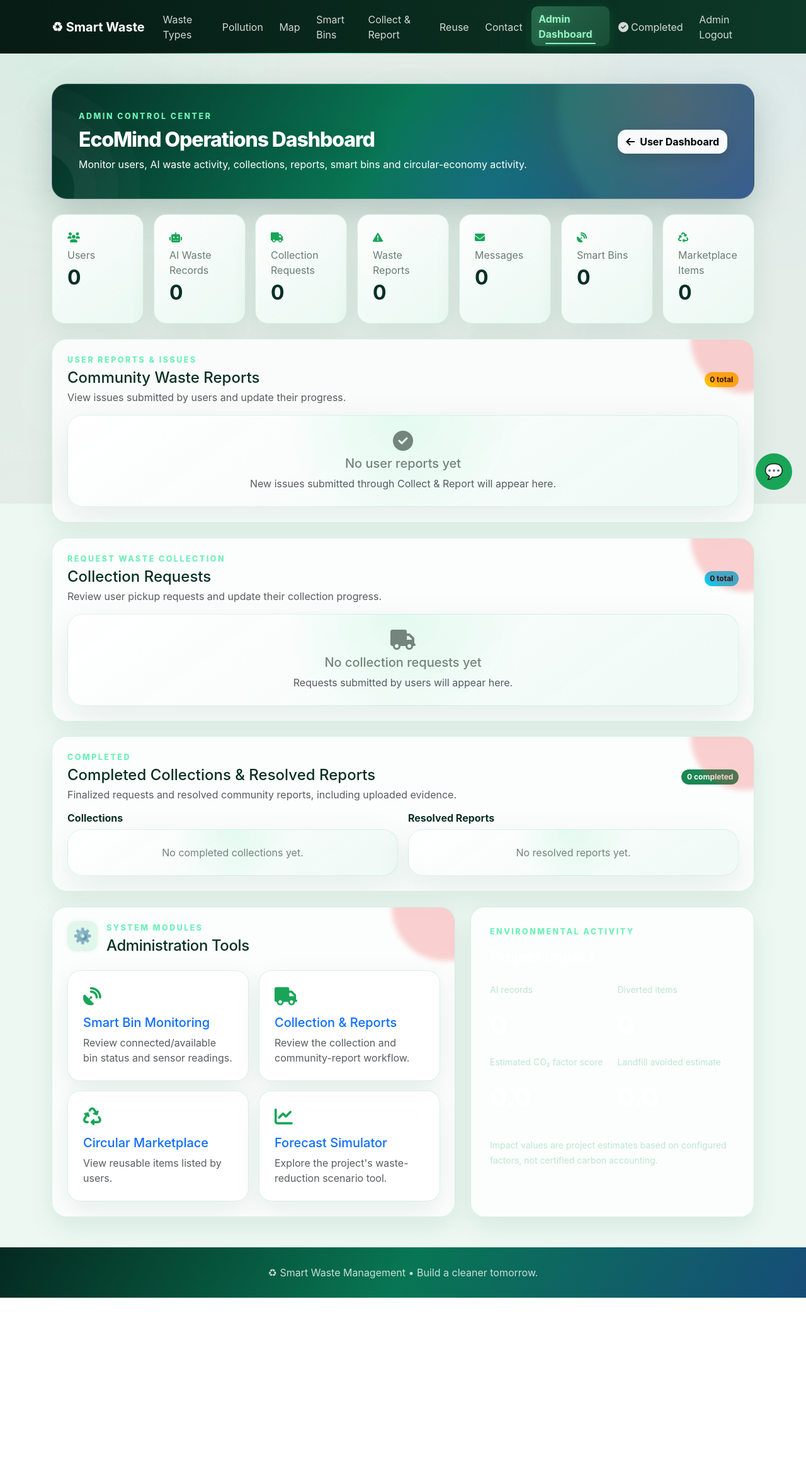
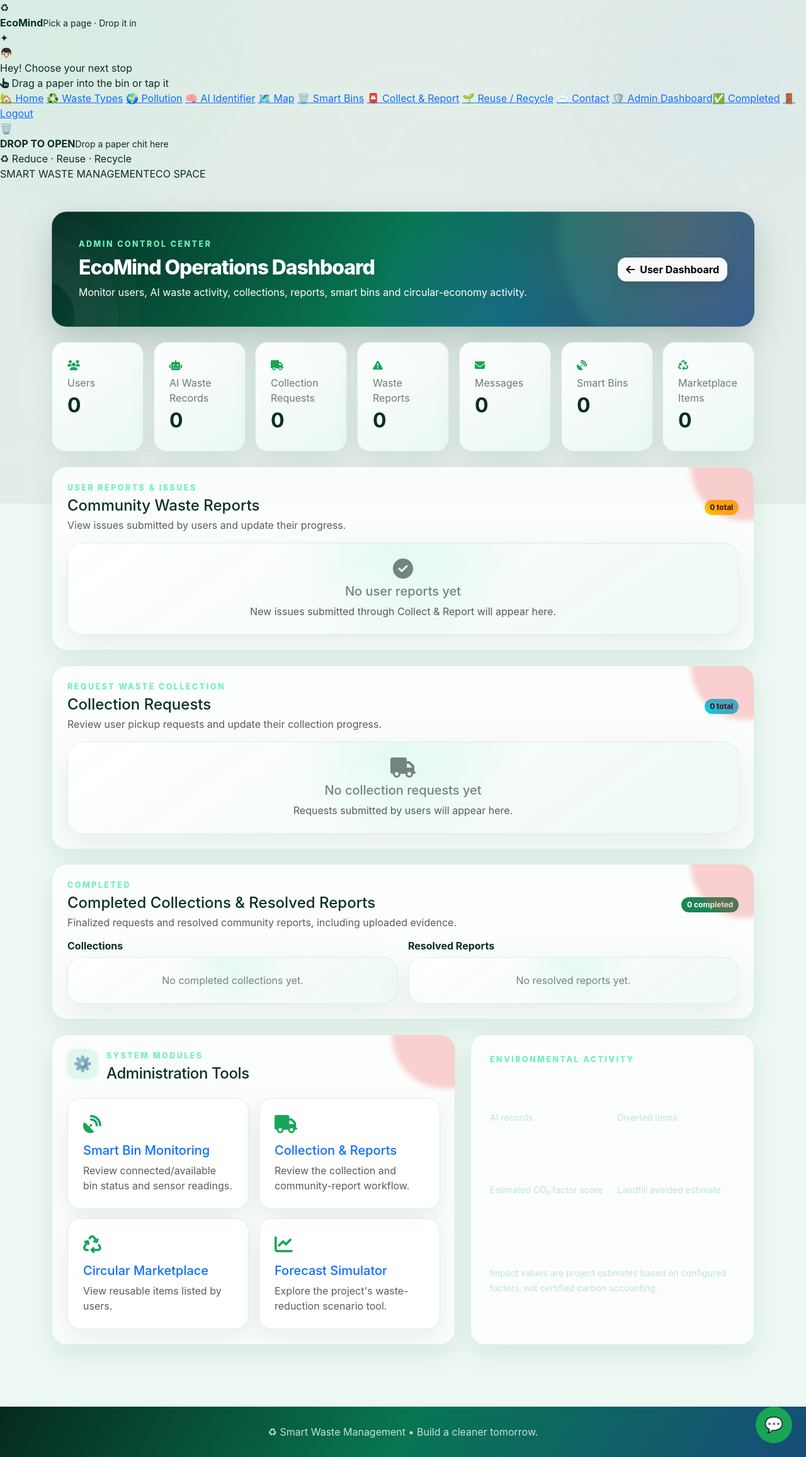
Before and after one commit to Joshna0307/smart-waste-management, a Flask app: page /admin in a window 1280 px wide. Shown: the whole page at 63% size. Before the commit the page ends 2061 px from the top, so only its background shows below. Run offline with Flask 3, Linux system fonts and the light colour scheme; the visitor is signed in with stand-in values (Sample User, id 1).

Commit message:
Add two-column paper-chit navigation experience

```diff
--- a/templates/base.html
+++ b/templates/base.html
@@ -1 +1,63 @@
-<!doctype html><html><head><meta charset="utf-8"><meta name="viewport" content="width=device-width,initial-scale=1"><title>{% block title %}Smart Waste{% endblock %}</title><link href="https://cdn.jsdelivr.net/npm/bootstrap@5.3.3/dist/css/bootstrap.min.css" rel="stylesheet"><link href="https://cdnjs.cloudflare.com/ajax/libs/font-awesome/6.5.2/css/all.min.css" rel="stylesheet"><link rel="stylesheet" href="{{url_for('static',filename='css/style.css')}}">{% block head %}{% endblock %}</head><body class="page-{{ request.endpoint|default("home")|replace("_","-") }}">{% include 'components/navbar.html' %}{% with messages=get_flashed_messages(with_categories=true) %}{% for cat,msg in messages %}<div class="alert alert-{{cat}} m-3">{{msg}}</div>{% endfor %}{% endwith %}{% block content %}{% endblock %}{% include 'components/chatbot.html' %}<footer>♻ Smart Waste Management • Build a cleaner tomorrow.</footer><script src="https://cdn.jsdelivr.net/npm/bootstrap@5.3.3/dist/js/bootstrap.bundle.min.js"></script><script src="{{url_for('static',filename='js/main.js')}}"></script>{% block scripts %}{% endblock %}</body></html>
+<!doctype html>
+<html lang="en">
+<head>
+<meta charset="utf-8"><meta name="viewport" content="width=device-width,initial-scale=1">
+<title>{% block title %}Smart Waste{% endblock %}</title>
+<link href="https://cdn.jsdelivr.net/npm/bootstrap@5.3.3/dist/css/bootstrap.min.css" rel="stylesheet">
+<link href="https://cdnjs.cloudflare.com/ajax/libs/font-awesome/6.5.2/css/all.min.css" rel="stylesheet">
+<link rel="stylesheet" href="{{url_for('static',filename='css/style.css')}}">{% block head %}{% endblock %}
+</head>
+<body class="page-{{ request.endpoint|default('home')|replace('_','-') }}">
+<div class="eco-workspace">
+  <aside class="eco-picker" aria-label="Paper chit page navigation">
+    <div class="picker-brand"><span class="picker-logo">♻</span><div><strong>EcoMind</strong><small>Pick a page · Drop it in</small></div></div>
+    <div class="picker-boy-stage" aria-hidden="true"><div class="picker-spark spark-one">✦</div><div class="picker-boy">👦🏻</div><div class="picker-boy-caption">Hey! Choose your next stop</div></div>
+    <div class="paper-instructions"><i class="fa-solid fa-hand-pointer"></i> Drag a paper into the bin or tap it</div>
+    <div class="paper-stack" id="paperStack">
+      <a class="paper-chit paper-mint" draggable="true" data-url="{{url_for('index')}}" href="{{url_for('index')}}"><span>🏡</span> Home</a>
+      {% if current_user and not session.get('is_admin') %}<a class="paper-chit paper-blue" draggable="true" data-url="{{url_for('dashboard')}}" href="{{url_for('dashboard')}}"><span>📊</span> Dashboard</a><a class="paper-chit paper-purple" draggable="true" data-url="{{url_for('eco_hub')}}" href="{{url_for('eco_hub')}}"><span>🤖</span> EcoMind AI</a>{% endif %}
+      <a class="paper-chit paper-lime" draggable="true" data-url="{{url_for('waste_types')}}" href="{{url_for('waste_types')}}"><span>♻️</span> Waste Types</a>
+      <a class="paper-chit paper-orange" draggable="true" data-url="{{url_for('pollution')}}" href="{{url_for('pollution')}}"><span>🌍</span> Pollution</a>
+      <a class="paper-chit paper-blue" draggable="true" data-url="{{url_for('ai_identifier')}}" href="{{url_for('ai_identifier')}}"><span>🧠</span> AI Identifier</a>
+      <a class="paper-chit paper-cyan" draggable="true" data-url="{{url_for('disposal_map')}}" href="{{url_for('disposal_map')}}"><span>🗺️</span> Map</a>
+      <a class="paper-chit paper-teal" draggable="true" data-url="{{url_for('smart_bins')}}" href="{{url_for('smart_bins')}}"><span>🗑️</span> Smart Bins</a>
+      <a class="paper-chit paper-pink" draggable="true" data-url="{{url_for('collect_report')}}" href="{{url_for('collect_report')}}"><span>📮</span> Collect & Report</a>
+      <a class="paper-chit paper-lime" draggable="true" data-url="{{url_for('recycle')}}" href="{{url_for('recycle')}}"><span>🌱</span> Reuse / Recycle</a>
+      {% if current_user %}<a class="paper-chit paper-purple" draggable="true" data-url="{{url_for('marketplace')}}" href="{{url_for('marketplace')}}"><span>🛍️</span> Marketplace</a><a class="paper-chit paper-blue" draggable="true" data-url="{{url_for('notifications')}}" href="{{url_for('notifications')}}"><span>🔔</span> Notifications</a><a class="paper-chit paper-teal" draggable="true" data-url="{{url_for('profile')}}" href="{{url_for('profile')}}"><span>👤</span> Profile</a>{% endif %}
+      <a class="paper-chit paper-orange" draggable="true" data-url="{{url_for('contact')}}" href="{{url_for('contact')}}"><span>✉️</span> Contact</a>
+      {% if session.get('is_admin') %}<a class="paper-chit paper-pink" draggable="true" data-url="{{url_for('admin')}}" href="{{url_for('admin')}}"><span>🛡️</span> Admin Dashboard</a><a class="paper-chit paper-mint" draggable="true" data-url="{{url_for('admin')}}#completed" href="{{url_for('admin')}}#completed"><span>✅</span> Completed</a>{% endif %}
+      {% if current_user or session.get('is_admin') %}<a class="paper-chit paper-gray" draggable="true" data-url="{{url_for('logout')}}" href="{{url_for('logout')}}"><span>🚪</span> Logout</a>{% else %}<a class="paper-chit paper-blue" draggable="true" data-url="{{url_for('login')}}" href="{{url_for('login')}}"><span>🔑</span> User Login</a><a class="paper-chit paper-pink" draggable="true" data-url="{{url_for('admin_login')}}" href="{{url_for('admin_login')}}"><span>🛡️</span> Admin Login</a>{% endif %}
+    </div>
+    <div class="bin-dropzone" id="binDropzone" tabindex="0" role="button" aria-label="Drop a page paper into the dustbin to open it">
+      <div class="bin-glow"></div><div class="dustbin-lid"></div><div class="dustbin-icon">🗑️</div><strong>DROP TO OPEN</strong><small>Drop a paper chit here</small>
+    </div>
+    <div class="picker-footer">♻ Reduce · Reuse · Recycle</div>
+  </aside>
+  <main class="eco-main" id="mainContent">
+    <div class="eco-main-top"><span class="live-dot"></span><span>SMART WASTE MANAGEMENT</span><span class="main-top-tag">ECO SPACE</span></div>
+    {% with messages=get_flashed_messages(with_categories=true) %}{% for cat,msg in messages %}<div class="alert alert-{{cat}} m-3">{{msg}}</div>{% endfor %}{% endwith %}
+    {% block content %}{% endblock %}
+    {% include 'components/chatbot.html' %}
+    <footer>♻ Smart Waste Management • Build a cleaner tomorrow.</footer>
+  </main>
+</div>
+<script src="https://cdn.jsdelivr.net/npm/bootstrap@5.3.3/dist/js/bootstrap.bundle.min.js"></script>
+<script src="{{url_for('static',filename='js/main.js')}}"></script>
+<script>
+(()=> {
+ const stack=document.getElementById('paperStack'), bin=document.getElementById('binDropzone');
+ if(!stack||!bin)return;
+ let selectedUrl='';
+ stack.querySelectorAll('.paper-chit').forEach(chit=>{
+   chit.addEventListener('dragstart',e=>{selectedUrl=chit.dataset.url||chit.href;chit.classList.add('is-dragging');e.dataTransfer.setData('text/plain',selectedUrl);e.dataTransfer.effectAllowed='move';});
+   chit.addEventListener('dragend',()=>chit.classList.remove('is-dragging'));
+   chit.addEventListener('click',e=>{if(e.ctrlKey||e.metaKey)return;e.preventDefault();selectedUrl=chit.dataset.url||chit.href;chit.classList.add('paper-picked');bin.classList.add('bin-ready');setTimeout(()=>{window.location.href=selectedUrl;},280);});
+ });
+ bin.addEventListener('dragover',e=>{e.preventDefault();bin.classList.add('bin-hover');e.dataTransfer.dropEffect='move';});
+ bin.addEventListener('dragleave',()=>bin.classList.remove('bin-hover'));
+ bin.addEventListener('drop',e=>{e.preventDefault();bin.classList.remove('bin-hover');const url=e.dataTransfer.getData('text/plain')||selectedUrl;if(url){bin.classList.add('bin-ready');setTimeout(()=>{window.location.href=url;},420);}});
+ bin.addEventListener('keydown',e=>{if((e.key==='Enter'||e.key===' ')&&selectedUrl){e.preventDefault();window.location.href=selectedUrl;}});
+})();
+</script>
+{% block scripts %}{% endblock %}
+</body></html>
```
